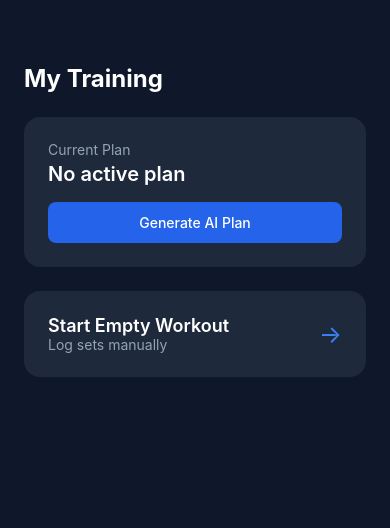
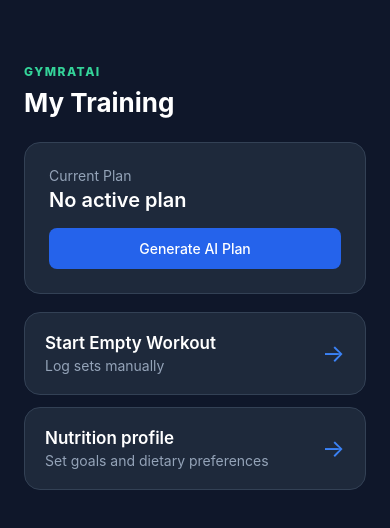
Before and after one commit to RokiTino/GymRatAi, a React Native app: screen /Dashboard in a window 390 px wide. Shown: the top 528 px of the page. Built offline with nearby package versions, Linux system fonts and the light colour scheme.

Commit message:
Add nutrition profile entry to dashboard

```diff
--- a/src/screens/DashboardScreen.js
+++ b/src/screens/DashboardScreen.js
@@ -4,6 +4,7 @@ import { View, Text, TouchableOpacity, ScrollView, StyleSheet } from 'react-nati
 export default function DashboardScreen({ navigation }) {
   return (
     <ScrollView style={styles.container}>
+      <Text style={styles.eyebrow}>GYMRATAI</Text>
       <Text style={styles.title}>My Training</Text>
       <View style={styles.card}>
         <Text style={styles.cardLabel}>Current Plan</Text>
@@ -25,20 +26,31 @@ export default function DashboardScreen({ navigation }) {
         </View>
         <Text style={styles.arrow}>→</Text>
       </TouchableOpacity>
+      <TouchableOpacity
+        style={styles.actionCard}
+        onPress={() => navigation.navigate('NutritionProfile')}
+      >
+        <View>
+          <Text style={styles.actionTitle}>Nutrition profile</Text>
+          <Text style={styles.actionSubtitle}>Set goals and dietary preferences</Text>
+        </View>
+        <Text style={styles.arrow}>→</Text>
+      </TouchableOpacity>
     </ScrollView>
   );
 }
 
 const styles = StyleSheet.create({
   container: { flex: 1, backgroundColor: '#0f172a', padding: 24 },
-  title: { color: 'white', fontSize: 24, fontWeight: 'bold', marginBottom: 24, marginTop: 40 },
-  card: { backgroundColor: '#1e293b', padding: 24, borderRadius: 16, marginBottom: 24 },
+  eyebrow: { color: '#34d399', fontSize: 12, fontWeight: '800', letterSpacing: 1.5, marginTop: 40 },
+  title: { color: 'white', fontSize: 26, fontWeight: 'bold', marginBottom: 24, marginTop: 8 },
+  card: { backgroundColor: '#1e293b', padding: 24, borderRadius: 16, marginBottom: 18, borderWidth: 1, borderColor: '#334155' },
   cardLabel: { color: '#94a3b8', marginBottom: 4 },
   cardValue: { color: 'white', fontSize: 20, fontWeight: '600', marginBottom: 16 },
   primaryButton: { backgroundColor: '#2563eb', padding: 12, borderRadius: 8, alignItems: 'center' },
   buttonText: { color: 'white', fontWeight: '500' },
-  actionCard: { backgroundColor: '#1e293b', padding: 24, borderRadius: 16, flexDirection: 'row', justifyContent: 'space-between', alignItems: 'center' },
-  actionTitle: { color: 'white', fontSize: 18, fontWeight: '600' },
-  actionSubtitle: { color: '#94a3b8' },
+  actionCard: { backgroundColor: '#1e293b', padding: 20, borderRadius: 16, flexDirection: 'row', justifyContent: 'space-between', alignItems: 'center', marginBottom: 12, borderWidth: 1, borderColor: '#334155' },
+  actionTitle: { color: 'white', fontSize: 17, fontWeight: '600' },
+  actionSubtitle: { color: '#94a3b8', marginTop: 4 },
   arrow: { color: '#3b82f6', fontSize: 24 },
 });
```
